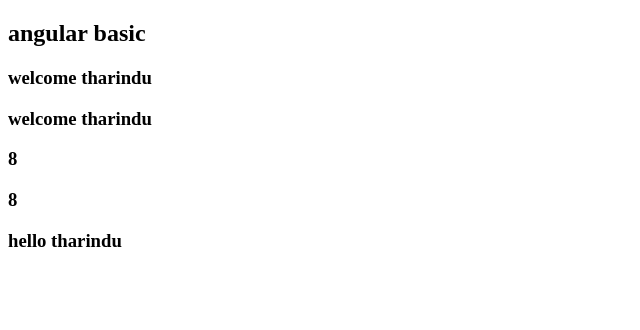
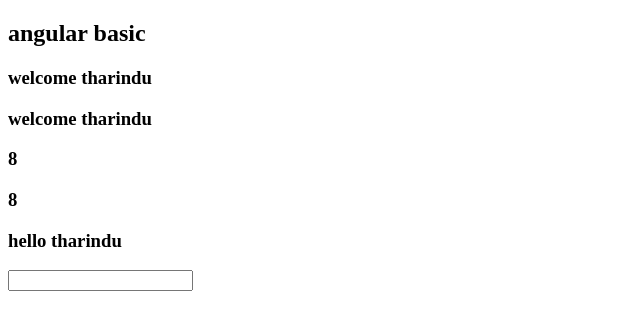
Before and after one commit to tharinduAyagama/angular_basic, an Angular app: page / in a window 1280 px wide. Shown: the top 330 px of the page, without its empty margins (0-640 px from the left). Built offline with nearby package versions, Linux system fonts and the light colour scheme.

Commit message:
property binding

```diff
--- a/src/app/app.component.html
+++ b/src/app/app.component.html
@@ -1,2 +1,3 @@
 <h2>angular basic</h2>
 <app-interpolation></app-interpolation>
+<app-property-binding></app-property-binding>
--- a/src/app/app.module.ts
+++ b/src/app/app.module.ts
@@ -4,11 +4,13 @@
 import { AppRoutingModule } from './app-routing.module';
 import { AppComponent } from './app.component';
 import { InterpolationComponent } from './interpolation/interpolation.component';
+import { PropertyBindingComponent } from './property-binding/property-binding.component';
 
 @NgModule({
   declarations: [
     AppComponent,
-    InterpolationComponent
+    InterpolationComponent,
+    PropertyBindingComponent
   ],
   imports: [
     BrowserModule,
--- /dev/null
+++ b/src/app/property-binding/property-binding.component.html
@@ -0,0 +1 @@
+<input [id]="l" type="text" [disabled]="isDisabled" />
--- /dev/null
+++ b/src/app/property-binding/property-binding.component.ts
@@ -0,0 +1,17 @@
+import { Component, OnInit } from '@angular/core';
+
+@Component({
+  selector: 'app-property-binding',
+  templateUrl: './property-binding.component.html',
+  styleUrls: ['./property-binding.component.scss']
+})
+export class PropertyBindingComponent implements OnInit {
+
+  public l = "lap";
+  isDisabled = false;
+  constructor() { }
+
+  ngOnInit() {
+  }
+
+}
```
Also changed, not shown: src/app/property-binding/property-binding.component.scss (added), 1 other file (tests, documents, lock files or other folders).
